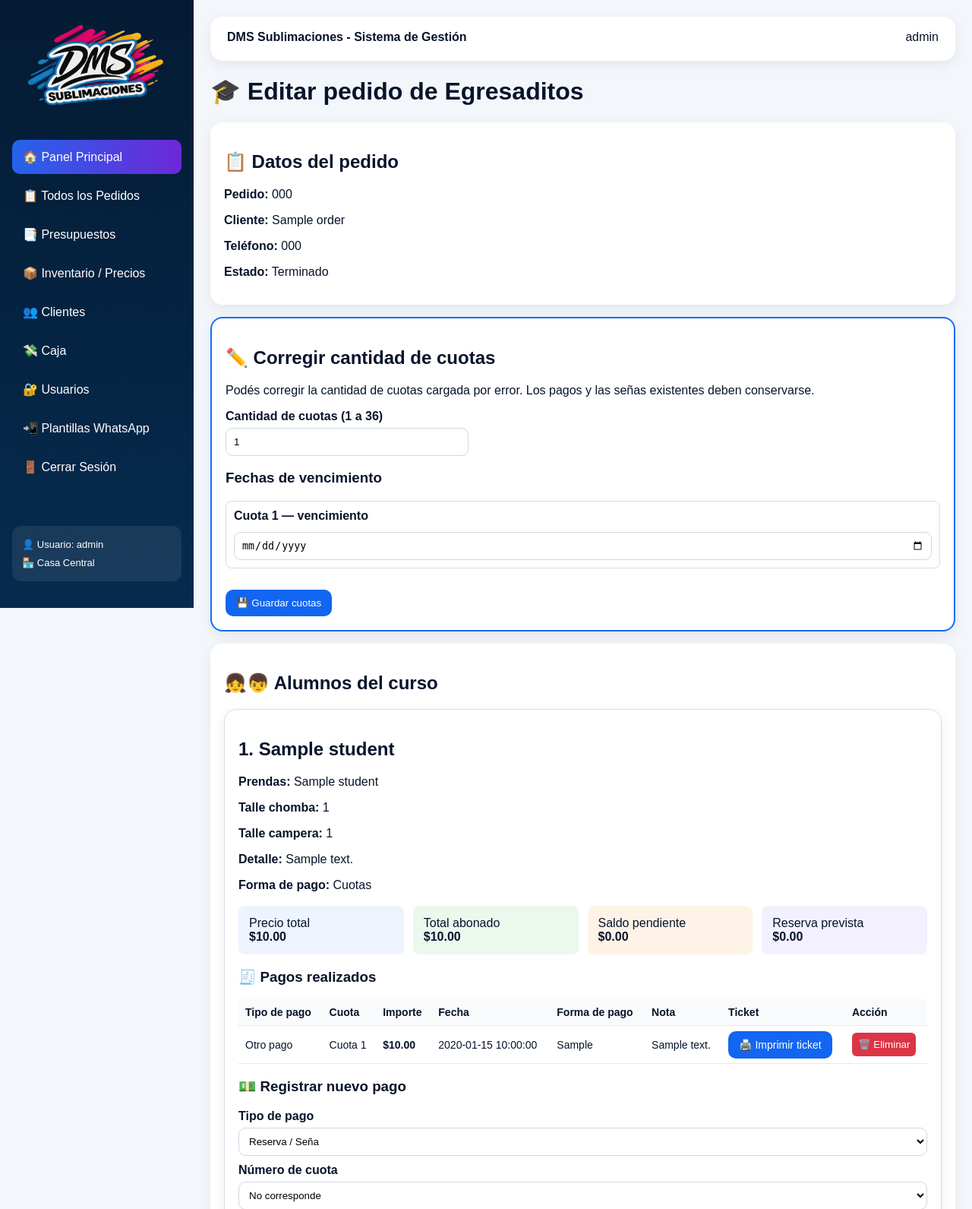
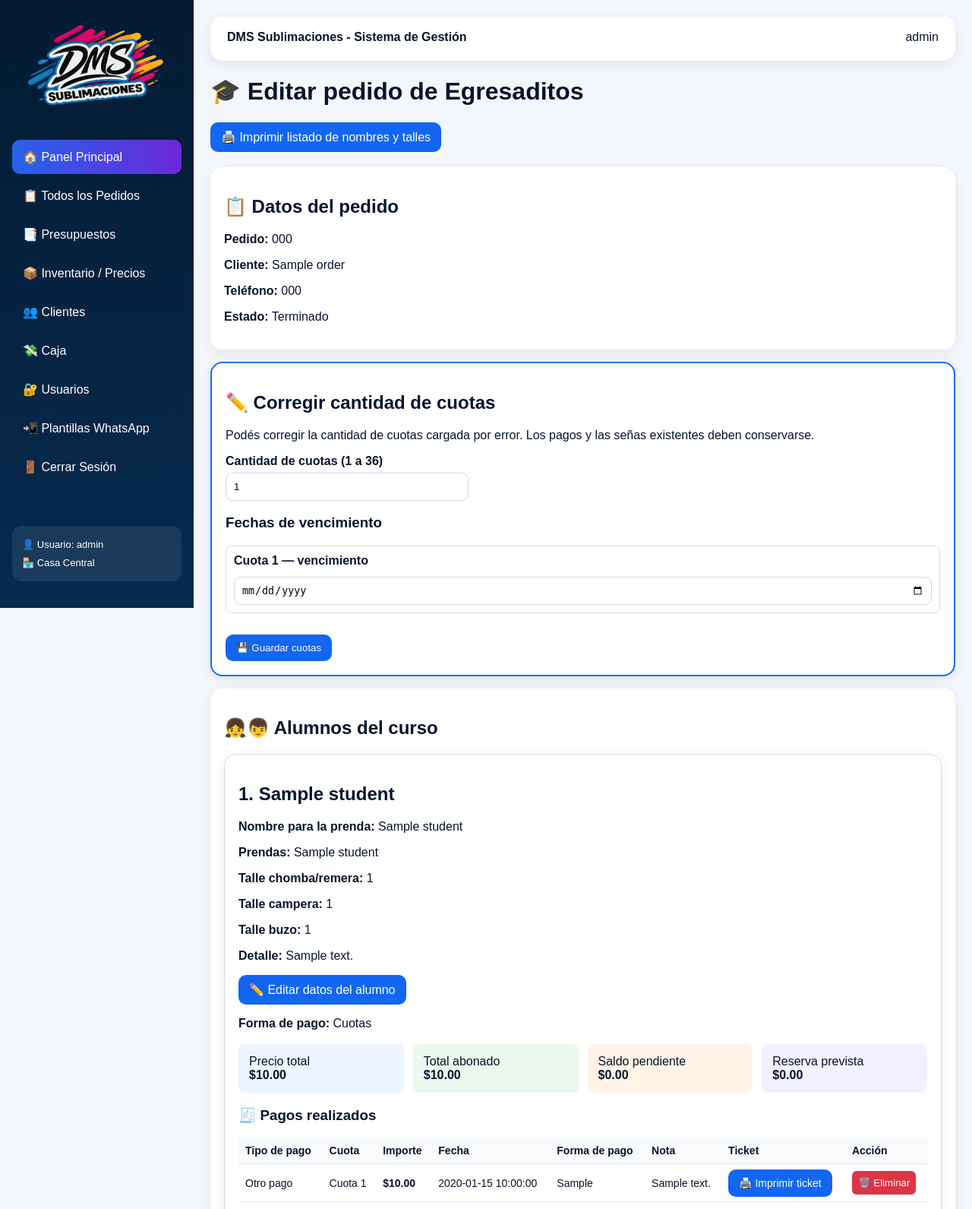
Before and after one commit to kmicaela20-ui/dms-sistema-pro, a Flask app: template templates/edit_egresaditos.html in a window 1280 px wide. Shown: the top 1591 px of the page at 76% size. Run offline with Flask 3, Linux system fonts and the light colour scheme; the visitor is signed in with stand-in values (Sample User, id 1); the template is opened without the code that fills it: most values are stand-ins (such as "Sample title", 1, 10 or a date in 2020); parts of the project's set-up code (start-up, migrations or seed data) failed here and were passed over; some libraries are stand-ins or nearby versions.

Commit message:
Update edit_egresaditos.html

```diff
--- a/templates/edit_egresaditos.html
+++ b/templates/edit_egresaditos.html
@@ -2,6 +2,12 @@
 {% block content %}
 
 <h1>🎓 Editar pedido de Egresaditos</h1>
+
+<div style="display:flex;flex-wrap:wrap;gap:10px;margin:12px 0 20px;">
+    <a class="btn" href="/egresaditos/{{ order['id'] }}/print-list" target="_blank" rel="noopener">
+        🖨️ Imprimir listado de nombres y talles
+    </a>
+</div>
 
 <section class="panel">
     <h2>📋 Datos del pedido</h2>
@@ -119,16 +125,23 @@
         <section class="panel"
                  style="border:1px solid #d6dce5;margin:18px 0;padding:18px;">
 
-            <!-- DATOS DEL ALUMNO -->
-
             <h2>
                 {{ loop.index }}. {{ student['student_name'] or 'Alumno sin nombre' }}
             </h2>
 
+            <p><strong>Nombre para la prenda:</strong> {{ student['printed_name'] or '-' }}</p>
             <p><strong>Prendas:</strong> {{ student['garment_name'] or '-' }}</p>
-            <p><strong>Talle chomba:</strong> {{ student['shirt_size'] or '-' }}</p>
+            <p><strong>Talle chomba/remera:</strong> {{ student['shirt_size'] or '-' }}</p>
             <p><strong>Talle campera:</strong> {{ student['jacket_size'] or '-' }}</p>
+            <p><strong>Talle buzo:</strong> {{ student['hoodie_size'] or '-' }}</p>
             <p><strong>Detalle:</strong> {{ student['detail'] or '-' }}</p>
+
+            <div style="display:flex;flex-wrap:wrap;gap:10px;margin:14px 0;">
+                <a class="btn"
+                   href="/egresaditos/{{ order['id'] }}/student/{{ student['id'] }}/edit">
+                    ✏️ Editar datos del alumno
+                </a>
+            </div>
 
             <p>
                 <strong>Forma de pago:</strong>
```
